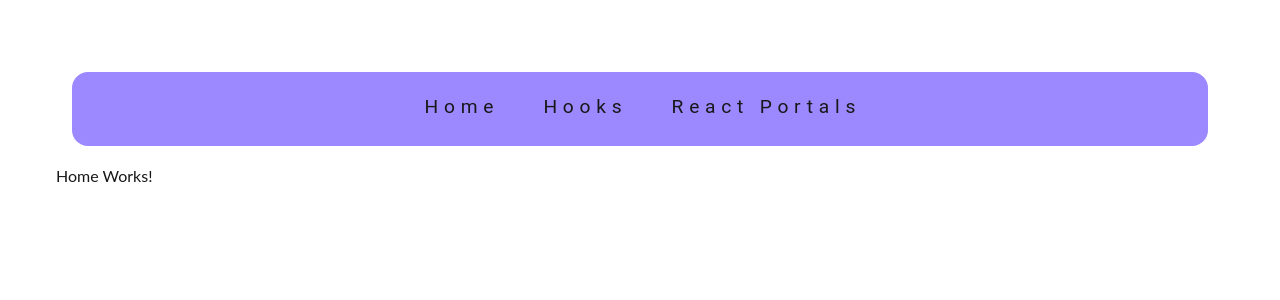
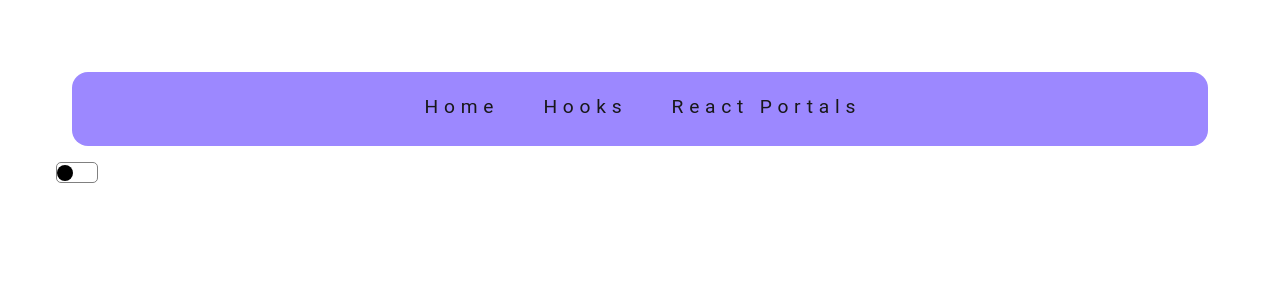
Before and after one commit to ricardoham/myreact-typescript-cookbook, a React (Create React App) app: page / in a window 1280 px wide. Shown: the top 300 px of the page. Built offline with nearby package versions, Linux system fonts and the light colour scheme.

Commit message:
dev: switch button

```diff
--- /dev/null
+++ b/src/components/Switch/index.tsx
@@ -0,0 +1,12 @@
+import React from 'react';
+import { SwitchContainer, SwitchPoint } from './styles';
+
+const Switch = () => {
+  return (
+    <SwitchContainer>
+      <SwitchPoint />
+    </SwitchContainer>
+  );
+};
+
+export default Switch;
--- /dev/null
+++ b/src/components/Switch/styles.ts
@@ -0,0 +1,17 @@
+import styled from 'styled-components';
+
+export const SwitchContainer = styled.div`
+  display: flex;
+  align-items: center;
+  width: 2.5rem;
+  height: 1.2rem;
+  border: 1px solid grey;
+  border-radius: 5px;
+`;
+
+export const SwitchPoint = styled.div`
+  width: 16px;
+  height: 16px;
+  background-color: #000;
+  border-radius: 50%;
+`;
--- a/src/pages/index.tsx
+++ b/src/pages/index.tsx
@@ -1,5 +1,10 @@
 import React from 'react';
+import Switch from '../components/Switch';
 
-const Home = () => <div>Home Works!</div>;
+const Home = () => (
+  <div>
+    <Switch />
+  </div>
+);
 
 export default Home;
```
